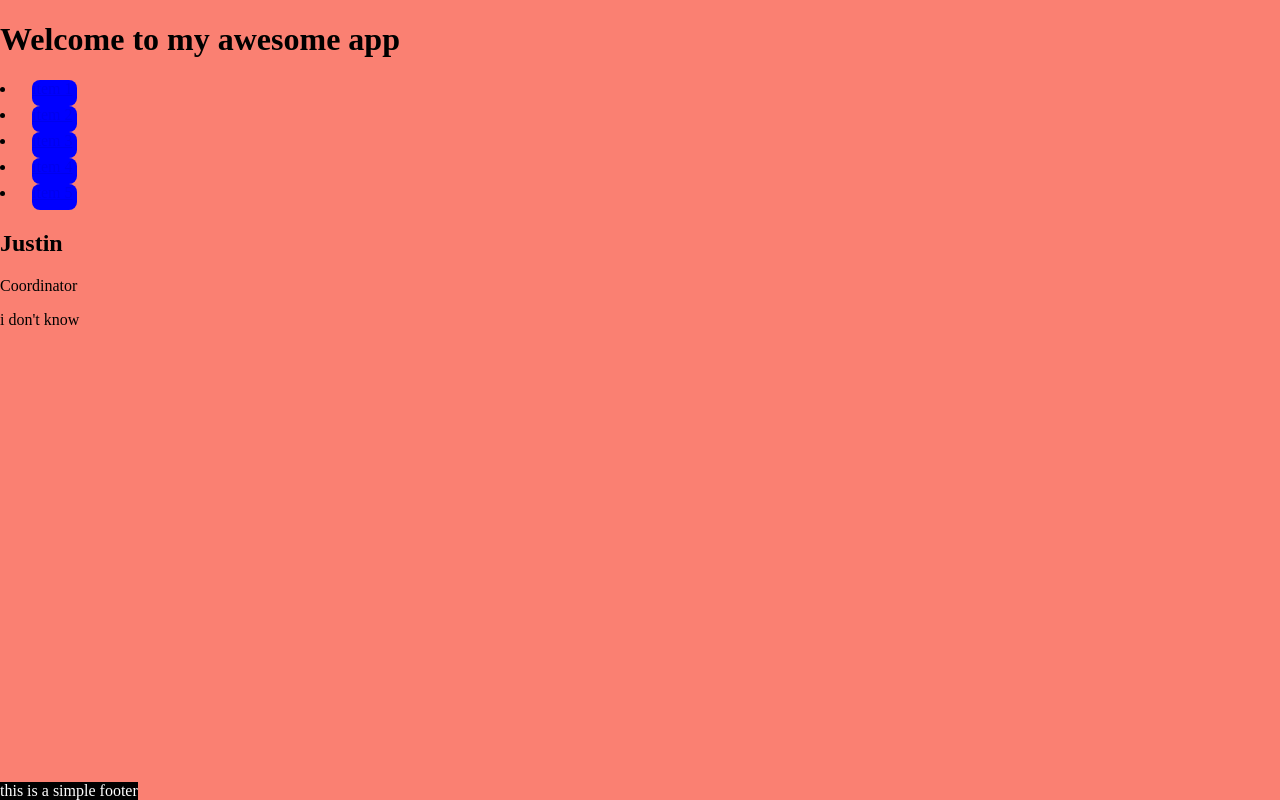
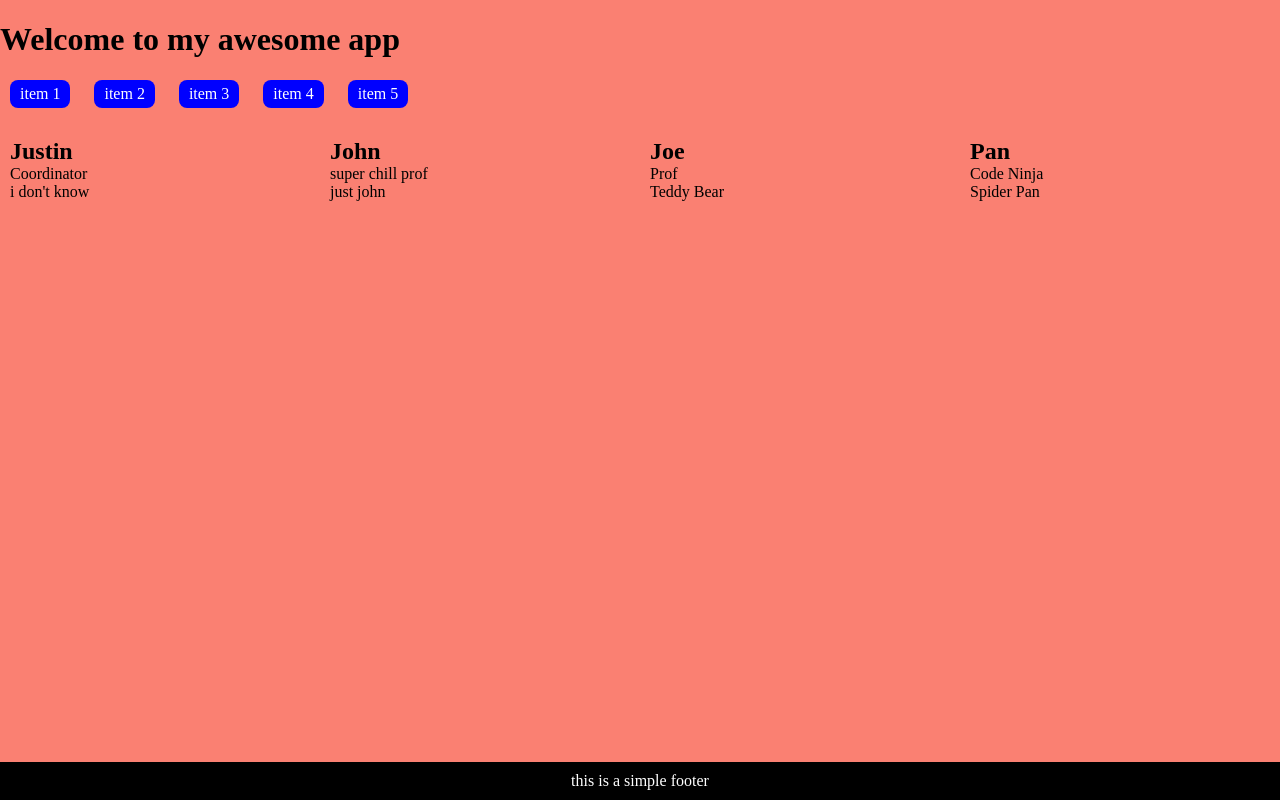
Before and after one commit to vladyslavZ12/Authoring3_Fall2020_D1, a PHP site: page / in a window 1280 px wide. Run offline with PHP 8.4, Linux system fonts and the light colour scheme.

Commit message:
adding AJAX and templating

```diff
--- /dev/null
+++ b/DataSet.json
@@ -0,0 +1,6 @@
+{
+    "Justin":{"name":"Justin","role":"Coordinator","nickname":"i don't know"},
+    "John":{"name":"John","role":"super chill prof","nickname":"just john"},
+    "Joe":{"name":"Joe","role":"Prof","nickname":"Teddy Bear"},
+    "Pan":{"name":"Pan","role":"Code Ninja","nickname":"Spider Pan"}
+  }
--- a/css/master.css
+++ b/css/master.css
@@ -1 +1 @@
-@media screen and (min-width: 480px){body{background-color:purple}}body{font:"arial","helvetica",sans-serif;font-size:16px;background-color:salmon;margin:0;border:0}.box{width:30px;height:30px;border-radius:20px}.box2{width:30px;height:30px;border-radius:50%}nav{margin:0}nav .nav-item{display:inline-block;margin:0 10px;background-color:blue;border-radius:8px;padding:0 5px 8px 0}nav .nav-item a{cursor:pointer;text-decoration:none}nav :hover a{color:pink}footer{position:fixed;bottom:0;background-color:#000;color:#fff}/*# sourceMappingURL=master.css.map */
+@media screen and (min-width: 480px){body{background-color:purple}}body{font:"arial","helvetica",sans-serif;font-size:16px;background-color:salmon;margin:0;border:0}.box{width:30px;height:30px;border-radius:20px}.box2{width:30px;height:30px;border-radius:50%}nav{margin:0}nav .nav-item{display:inline-block;margin:0 10px;background-color:blue;border-radius:8px;padding:5px 10px}nav .nav-item a{cursor:pointer;text-decoration:none;color:#fff}nav .nav-item a:hover{color:red}.user-section{display:flex}.user{flex:1;padding:10px}.user .user-name,.user .user-nickname,.user .user-role{margin:0}footer{position:fixed;bottom:0;background-color:#000;width:100%;text-align:center;padding:10px 0;color:#fff}/*# sourceMappingURL=master.css.map */
--- a/index.html
+++ b/index.html
@@ -16,29 +16,40 @@
 
         <!-- this is an HTML component -->
         <nav class="main-nav">
-            <li>
-                <a href="#" class="nav-item">item 1</a>
+            <li class="nav-item">
+                <a href="#" >item 1</a>
             </li>
 
-            <li><a href="#" class="nav-item">item 2</a></li>
-            <li><a href="#" class="nav-item">item 3</a></li>
-            <li><a href="#" class="nav-item">item 4</a></li>
-            <li><a href="#" class="nav-item">item 5</a></li>
+            <li class="nav-item"><a href="#">item 2</a></li>
+            <li class="nav-item"><a href="#">item 3</a></li>
+            <li class="nav-item"><a href="#">item 4</a></li>
+            <li class="nav-item"><a href="#">item 5</a></li>
         </nav>
         <!-- end component -->
 
         <!-- add a users section here -->
         <section class="user-section">
-            <h1 class="hidden"></h1>
+            <!-- <h1 class="hidden"></h1>
             <h2 class="user-name"></h2>
             <p class="user-nickname"></p>
-            <p class="user-role"></p>
+            <p class="user-role"></p> -->
         </section>
         <!-- end users section -->
     </main>
 
     <footer>this is a simple footer</footer>
 
+    <!-- template files here (these don't render) -->
+    <template id="user-template">
+        <div class="user">
+            <h1 class="hidden"></h1>
+            <h2 class="user-name"></h2>
+            <p class="user-nickname"></p>
+            <p class="user-role"></p>
+        </div>
+    </template>
+    <!-- end templates -->
+
     <!-- script files always go here -->
     <script type="module" src="js/main.js"></script>
 </body>
--- a/sass/master.scss
+++ b/sass/master.scss
@@ -6,5 +6,6 @@
 // main rules go here
 @import 'modules/_main.scss';
 @import 'modules/_nav.scss';
+@import 'modules/_users.scss';
 
 @import 'modules/_footer.scss';
--- a/sass/modules/_footer.scss
+++ b/sass/modules/_footer.scss
@@ -2,6 +2,10 @@ footer {
     position: fixed;
     bottom: 0;
     background-color: black;
+    width: 100%;
+    text-align: center;
+
+    @include addPadding(10px 0);
 
     color: white;
 }
--- a/sass/modules/_nav.scss
+++ b/sass/modules/_nav.scss
@@ -7,12 +7,13 @@ nav {
         background-color: blue;
 
         @include roundCorners(8px);
-        @include addPadding(0 5px 8px 0);
+        @include addPadding(5px 10px);
 
-        a { cursor: pointer; text-decoration: none; }
+        a {
+            cursor: pointer; text-decoration: none; color: white;
+
+            &:hover { color: red; }
+        }
     }
 
-    :hover {
-        a { color: pink; }
-    }
 }
--- a/sass/modules/_users.scss
+++ b/sass/modules/_users.scss
@@ -0,0 +1,11 @@
+.user-section {
+    display: flex;
+}
+
+.user {
+    flex: 1;
+    @include addPadding(10px);
+
+    .user-name, .user-nickname, .user-role { margin: 0; }
+
+}
```
Also changed, not shown: js/main.js (+63 -6 lines), 1 other file.
